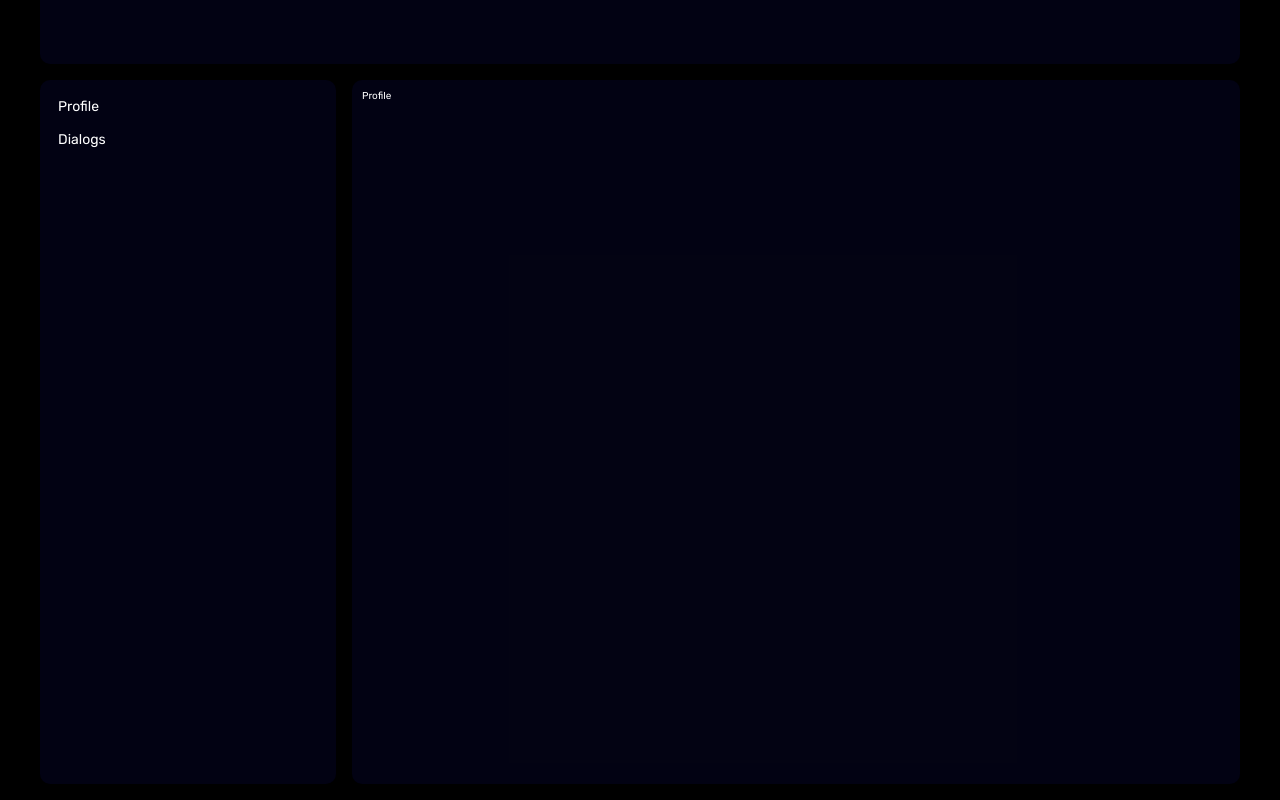
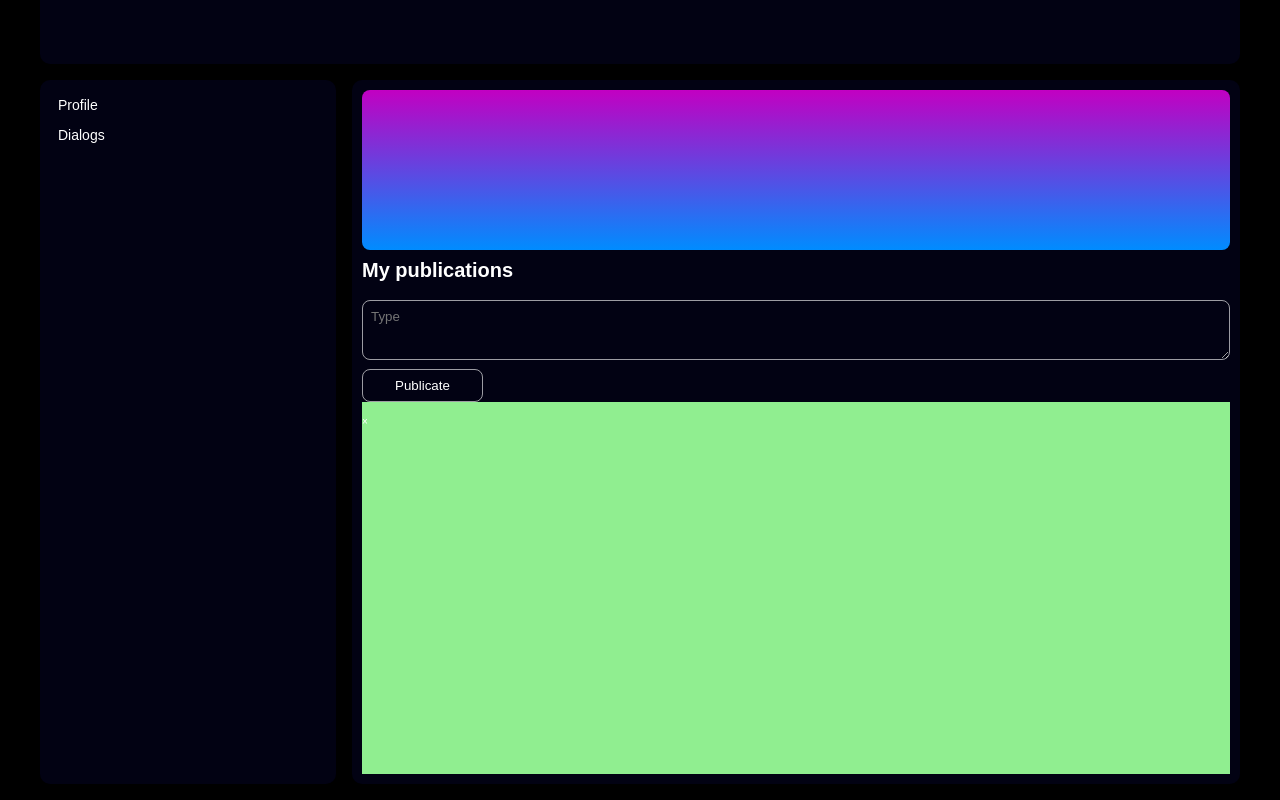
Before and after one commit to Leonid-Kosch/network2, a React (Create React App) app: page /Profile in a window 1280 px wide. Built offline with nearby package versions, Linux system fonts and the light colour scheme.

Commit message:
Added new components

```diff
--- /dev/null
+++ b/src/components/Profile/Posts/Post/Post.jsx
@@ -0,0 +1,17 @@
+import React from 'react';
+import moduleStyle from '../../Profile.module.css'
+
+function Post() {
+    return (
+        <div className={moduleStyle.Posts__item}>
+            <div>
+                <img></img>
+                <h4></h4>
+            </div>
+            <p></p>
+            <span>×</span>
+        </div>
+    );
+}
+
+export default Post;
--- /dev/null
+++ b/src/components/Profile/Posts/Posts.jsx
@@ -0,0 +1,26 @@
+import React from 'react';
+import moduleStyles from '../Profile.module.css';
+import Post from './Post/Post';
+
+function Posts () {
+    return (
+        <div className={moduleStyles.Posts}>
+            <h3>
+                My publications
+            </h3>
+            <div className={moduleStyles.Posts__managment}>
+                <textarea placeholder='Type'>
+
+                </textarea>
+                <button>
+                    Publicate
+                </button>
+            </div>
+            <div className={moduleStyles.Posts__list}>
+                <Post />
+            </div>
+        </div>
+    );
+}
+
+export default Posts;
--- a/src/components/Profile/Profile.jsx
+++ b/src/components/Profile/Profile.jsx
@@ -1,10 +1,13 @@
 import React from 'react';
+import Posts from './Posts/Posts';
 import modyleStyle from './Profile.module.css';
+import Wall from './Wall/Wall';
 
 function Profile() {
     return (
         <div className={modyleStyle.container}>
-            Profile
+            <Wall />
+            <Posts />
         </div>
     );
 }
--- a/src/components/Profile/Profile.module.css
+++ b/src/components/Profile/Profile.module.css
@@ -1,3 +1,47 @@
 .container {
     grid-column: 2/3;
+    display: flex;
+    flex-direction: column;
+    height: 100%;
 }
+.Wall {
+    width: 100%;
+    height: 20vh;
+    max-height: 200px;
+    min-height: 150px;
+    background: linear-gradient(rgb(194, 0, 194), rgb(0, 140, 255));
+    border-radius: 8px;
+}
+.Posts {
+    display: flex;
+    flex-direction: column;
+    flex-grow: 1;
+}
+
+.Posts h3 {
+    font-size: 2em;
+    margin-bottom: 1em;
+}
+.Posts__managment textarea{
+    width: 100%;
+    min-height: 60px;
+    max-height: 150px;
+    resize: vertical;
+    border: solid 1px var(--borderColor);
+    border-radius: 8px;
+    background-color: transparent;
+    color: var(--lightColor);
+    padding: 8px;
+    margin-bottom: 0.5em;
+}
+.Posts__managment button {
+    padding: 8px 32px;
+    border: solid 1px var(--borderColor);
+    border-radius: 8px;
+    background: transparent;
+    color: var(--lightColor);
+}
+.Posts__list {
+    background: lightgreen;
+    flex-grow: 1;
+}
--- /dev/null
+++ b/src/components/Profile/Wall/Wall.jsx
@@ -0,0 +1,12 @@
+import React from 'react';
+import modyleStyle from '../Profile.module.css';
+
+function Wall () {
+    return (
+        <div className={modyleStyle.Wall}>
+
+        </div>
+    );
+}
+
+export default Wall;
--- a/src/index.css
+++ b/src/index.css
@@ -1,3 +1,41 @@
+/*Обнуление*/
+*{
+	padding: 0;
+	margin: 0;
+	border: 0;
+}
+*,*:before,*:after{
+	-moz-box-sizing: border-box;
+	-webkit-box-sizing: border-box;
+	box-sizing: border-box;
+}
+:focus,:active{outline: none;}
+a:focus,a:active{outline: none;}
+
+nav,footer,header,aside{display: block;}
+
+html,body{
+	height: 100%;
+	width: 100%;
+	font-size: 100%;
+	line-height: 1;
+	font-size: 14px;
+	-ms-text-size-adjust: 100%;
+	-moz-text-size-adjust: 100%;
+	-webkit-text-size-adjust: 100%;
+}
+input,button,textarea{font-family:inherit;}
+
+input::-ms-clear{display: none;}
+button{cursor: pointer;}
+button::-moz-focus-inner {padding:0;border:0;}
+a, a:visited{text-decoration: none;}
+a:hover{text-decoration: none;}
+ul li{list-style: none;}
+img{vertical-align: top;}
+
+h1,h2,h3,h4,h5,h6{font-size:inherit;font-weight: 800;margin:0.5em 0;}
+/*--------------------*/
 @import url('https://fonts.googleapis.com/css2?family=Rubik:ital,wght@0,300;0,400;0,500;0,600;0,700;0,800;0,900;1,300;1,400;1,500;1,600;1,700;1,800;1,900&display=swap');
 
 *{
@@ -13,4 +51,5 @@ body{
   background-color: var(--darkColor);
   color: var(--lightColor);
   --mainBgComponent: rgba(13, 13, 92, 0.21);
+  --borderColor: rgba(255, 255, 255, 0.61);
 }
```
Also changed, not shown: src/App.css (line endings or trailing spaces).
